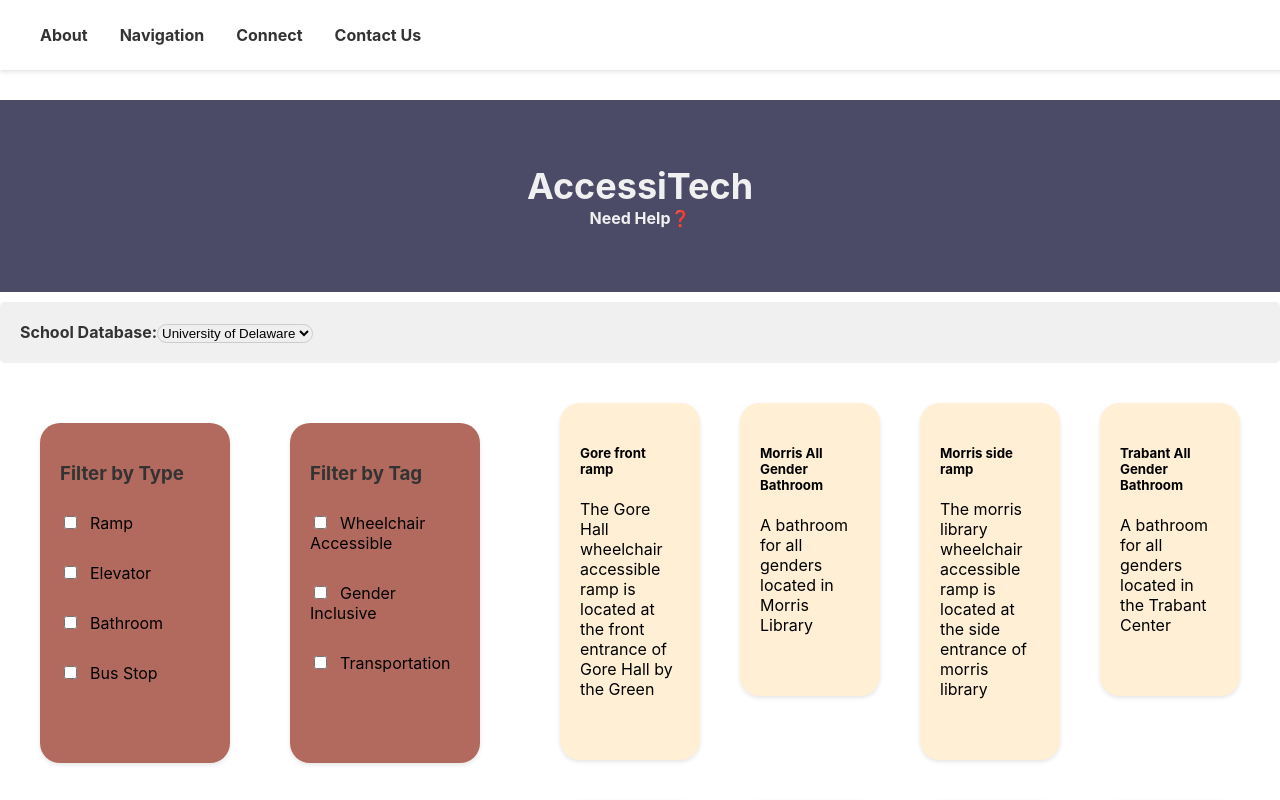
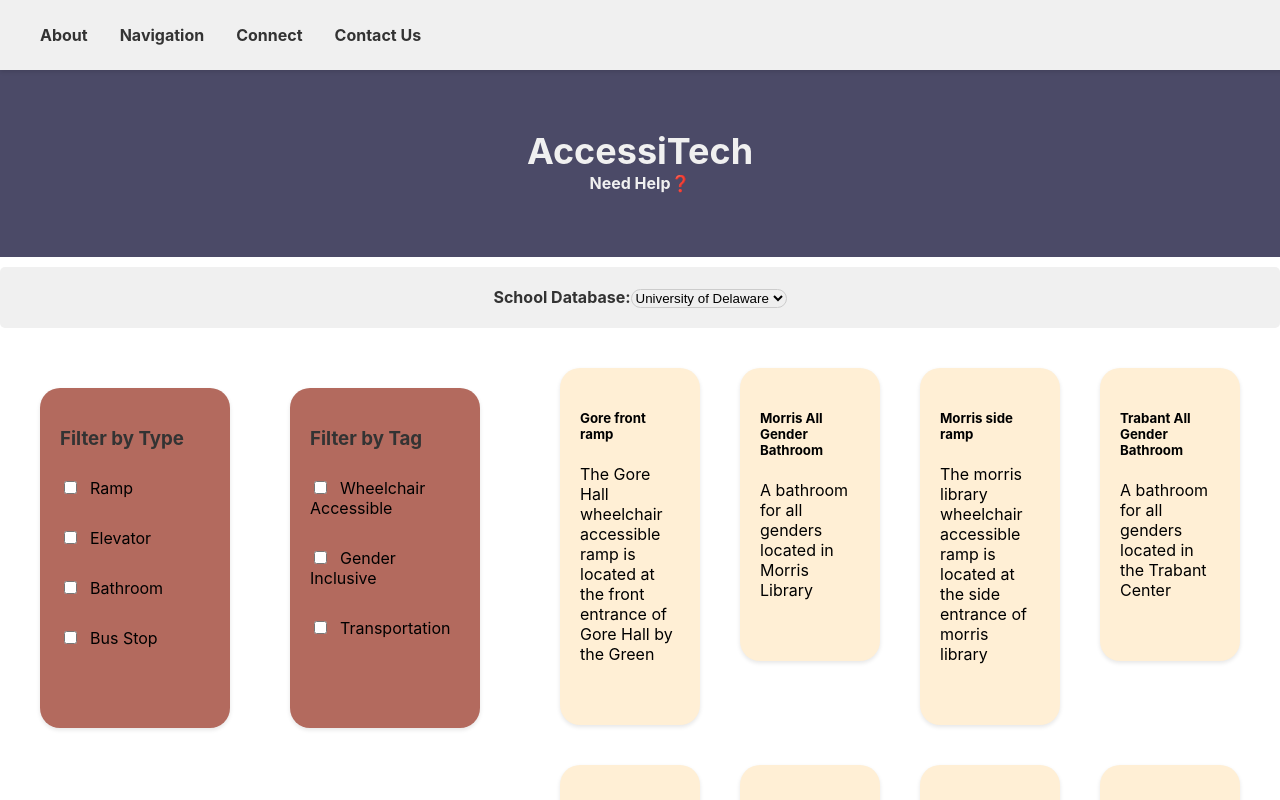
Before and after one commit to smoshy314/HenHacks2024, a React (Create React App) app: page / in a window 1280 px wide. Shown: the top 800 px of the page. Built offline with nearby package versions, Linux system fonts and the light colour scheme.

Commit message:
finished styling navbar

```diff
--- a/src/App.tsx
+++ b/src/App.tsx
@@ -73,7 +73,7 @@ const HeaderComponent = styled.div`
   height: 70px;
   min-height: 70px;
   width: 100%;
-  background-color: #fff;
+  background-color: #f0f0f0;
   padding: 0 1rem;
   box-shadow: 0 0.125rem 0.25rem 0 rgba(0, 0, 0, 0.11);
   gap: 20px;
@@ -103,6 +103,7 @@ const NavLink = styled(Link)`
 `;
 
 const AppTitle = styled.h1`
+  margin-top: -5px;
   text-align: center;
   font-size: 36px;
   margin-bottom: 10px;
@@ -117,7 +118,7 @@ const AppHelp = styled.div`
 `;
 
 const SchoolComponent = styled.div`
-
+  text-align: center;
 `;
 
 function App() {
@@ -180,7 +181,9 @@ function App() {
             </AppTitle>
         </section>
       {/* Rest of your content */}
-      <DisplaySchools />
+      <SchoolComponent>
+        <DisplaySchools />
+      </SchoolComponent>
       <br />
       <section id="navigation">
       {/* map component goes here*/}
```
